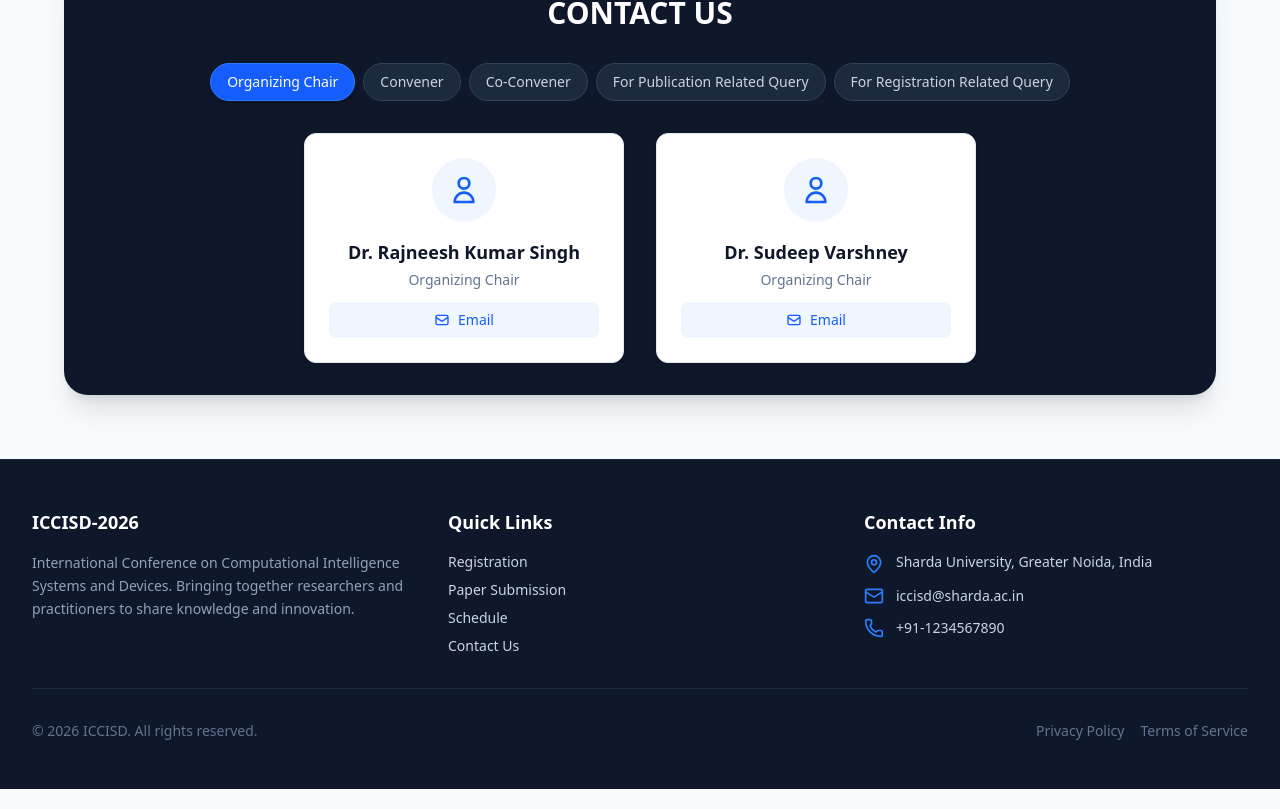
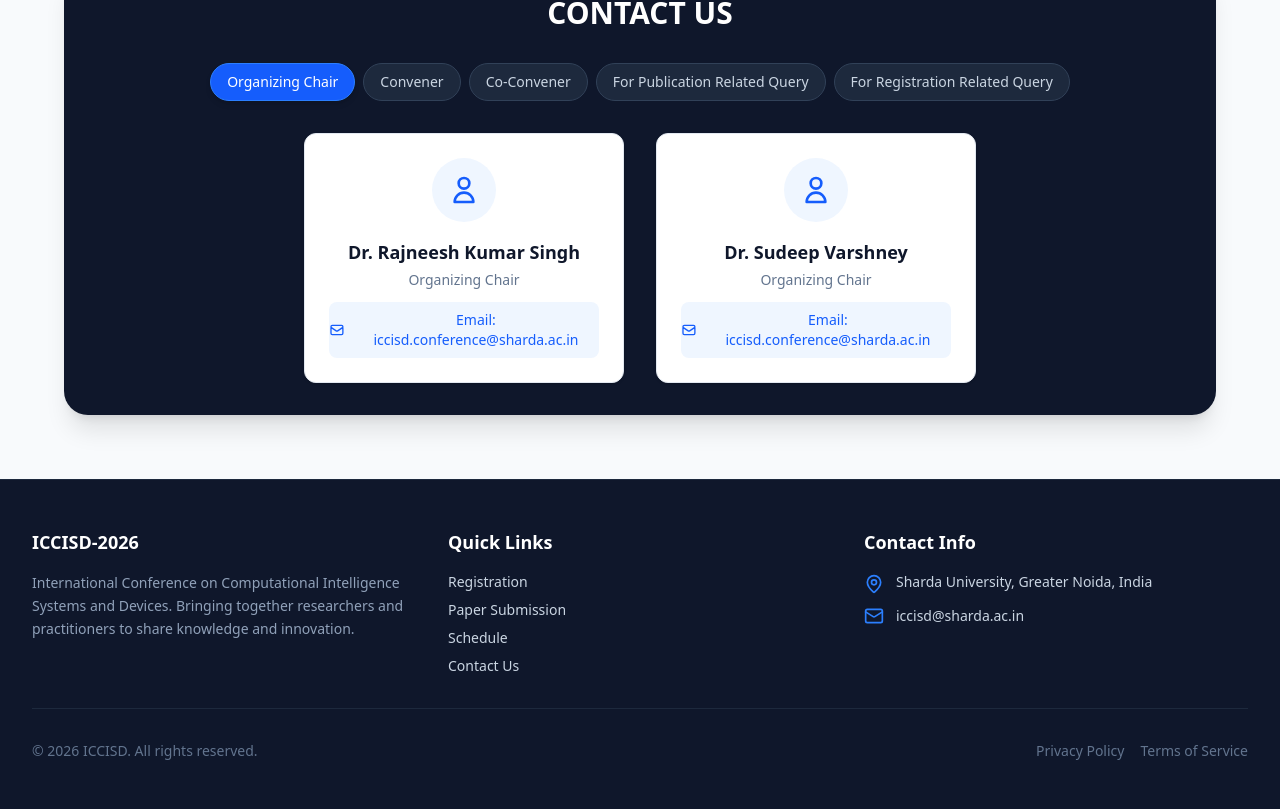
Before and after one commit to sharmasudhir08/ICCISD-2026, a React (Vite) app: page / in a window 1280 px wide. Shown: the part 5265-6074 px from the top of the page. Built offline with nearby package versions, Linux system fonts and the light colour scheme.

Commit message:
website update

```diff
--- a/src/Components/Footer.jsx
+++ b/src/Components/Footer.jsx
@@ -39,10 +39,7 @@ const Footer = () => {
                 <Mail className="w-5 h-5 text-blue-500" />
                 <a href="mailto:iccisd@sharda.ac.in" className="hover:text-white">iccisd@sharda.ac.in</a>
               </li>
-              <li className="flex items-center gap-3">
-                <Phone className="w-5 h-5 text-blue-500" />
-                <span>+91-1234567890</span>
-              </li>
+
             </ul>
           </div>
         </div>
--- a/src/Layouts/ContactUs/ContactUsLayout.jsx
+++ b/src/Layouts/ContactUs/ContactUsLayout.jsx
@@ -65,14 +65,14 @@ const ContactUsLayout = () => {
                     <svg xmlns="http://www.w3.org/2000/svg" className="h-4 w-4" fill="none" viewBox="0 0 24 24" stroke="currentColor">
                       <path strokeLinecap="round" strokeLinejoin="round" strokeWidth={2} d="M3 8l7.89 5.26a2 2 0 002.22 0L21 8M5 19h14a2 2 0 002-2V7a2 2 0 00-2-2H5a2 2 0 00-2 2v10a2 2 0 002 2z" />
                     </svg>
-                    Email
+                    {e.email}
                   </a>
                   {(e.phone || e.Phone) && (
                     <a href={`tel:${e.phone || e.Phone}`} className="flex items-center justify-center gap-2 text-sm text-slate-600 hover:text-slate-900 bg-slate-100 py-2 rounded-lg w-full">
                       <svg xmlns="http://www.w3.org/2000/svg" className="h-4 w-4" fill="none" viewBox="0 0 24 24" stroke="currentColor">
                         <path strokeLinecap="round" strokeLinejoin="round" strokeWidth={2} d="M3 5a2 2 0 012-2h3.28a1 1 0 01.948.684l1.498 4.493a1 1 0 01-.502 1.21l-2.257 1.13a11.042 11.042 0 005.516 5.516l1.13-2.257a1 1 0 011.21-.502l4.493 1.498a1 1 0 01.684.949V19a2 2 0 01-2 2h-1C9.716 21 3 14.284 3 6V5z" />
                       </svg>
-                      Call
+                      {e.phone || e.Phone}
                     </a>
                   )}
                 </div>
```
